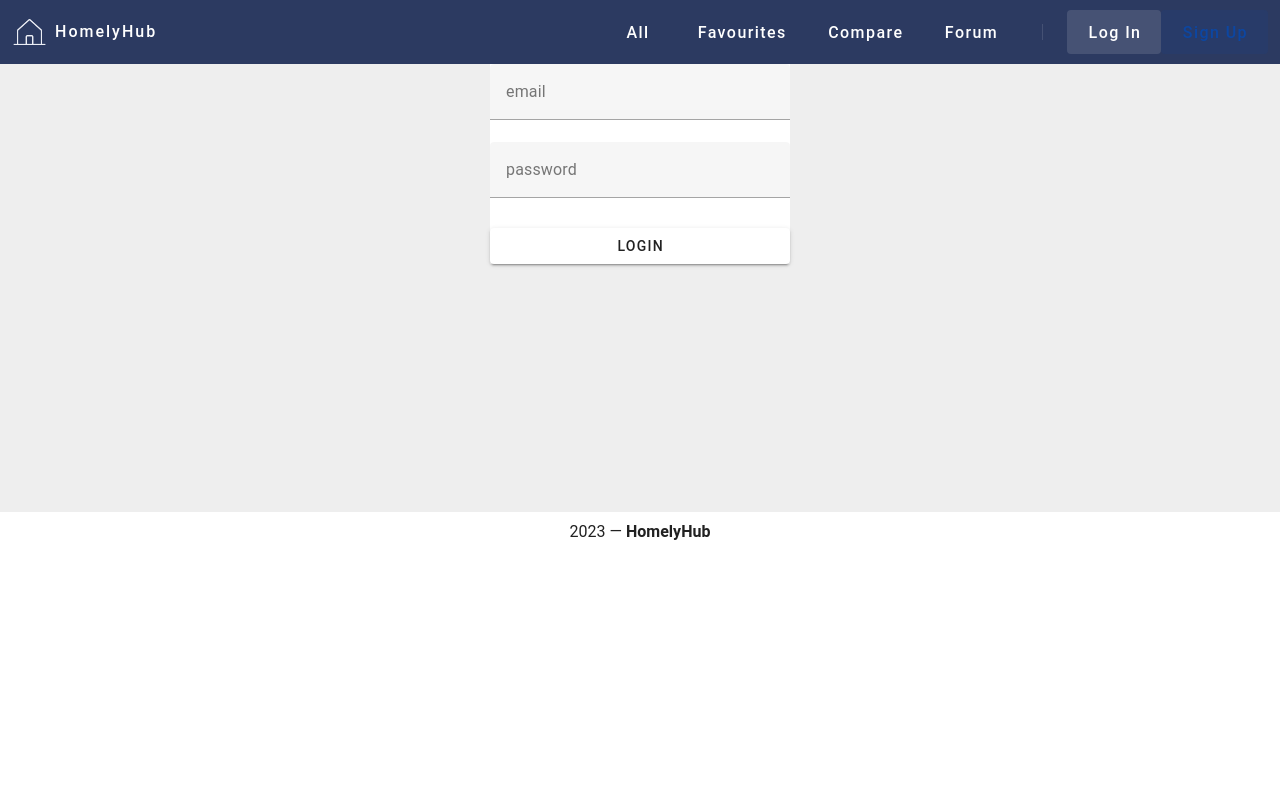
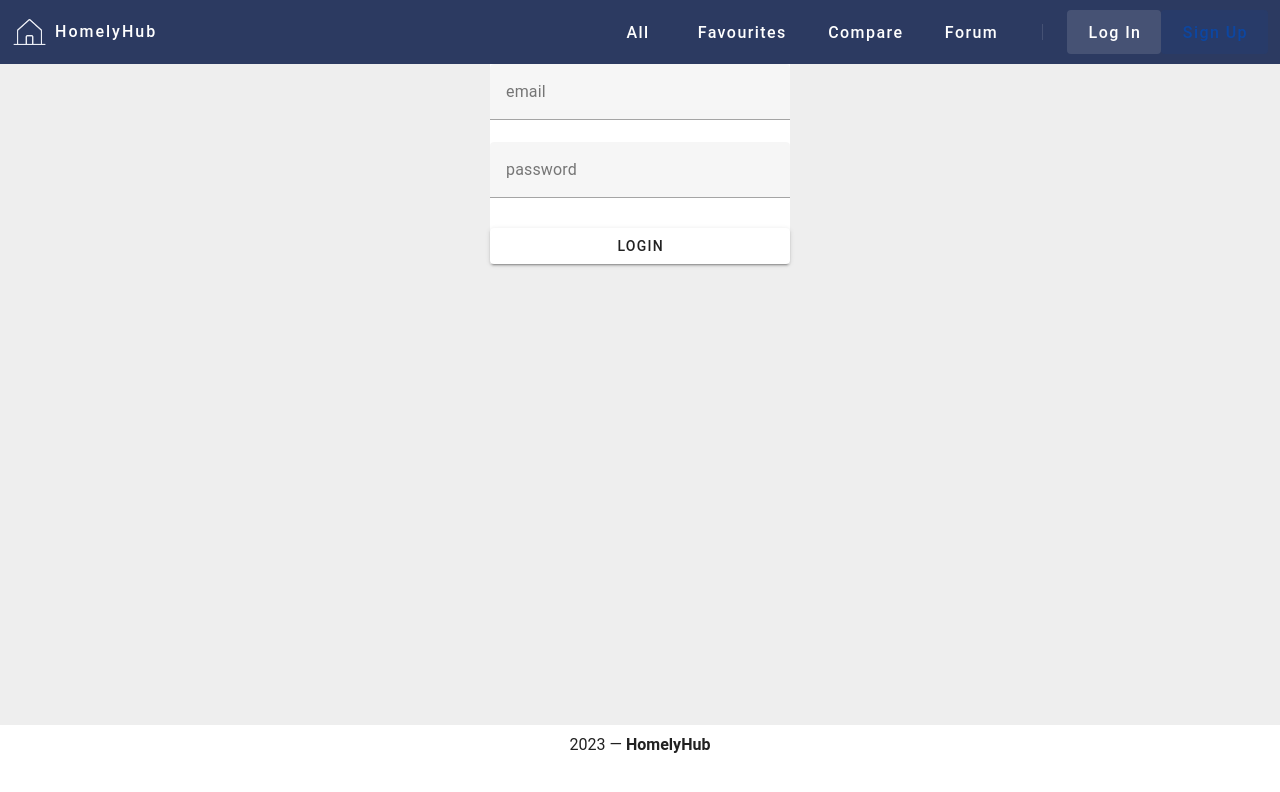
Before and after one commit to Lebarnon/sc2006-project, a Vue app: page /login in a window 1280 px wide. Shown: the top 792 px of the page. Built offline with nearby package versions, Linux system fonts and the light colour scheme; no server answers.

Commit message:
Update Footer.vue

```diff
--- a/src/components/layout/Footer.vue
+++ b/src/components/layout/Footer.vue
@@ -1,6 +1,6 @@
 <template>
   <v-footer
-    class="text-center d-flex flex-column minh"
+    class="text-center d-flex flex-column maxh"
   >
     <div>
       {{ new Date().getFullYear() }} — <strong>HomelyHub</strong>
@@ -13,5 +13,8 @@
 </script>
 
 <style scooped>
+.maxh{
+  max-height: 75px;
+}
 
 </style>
```
